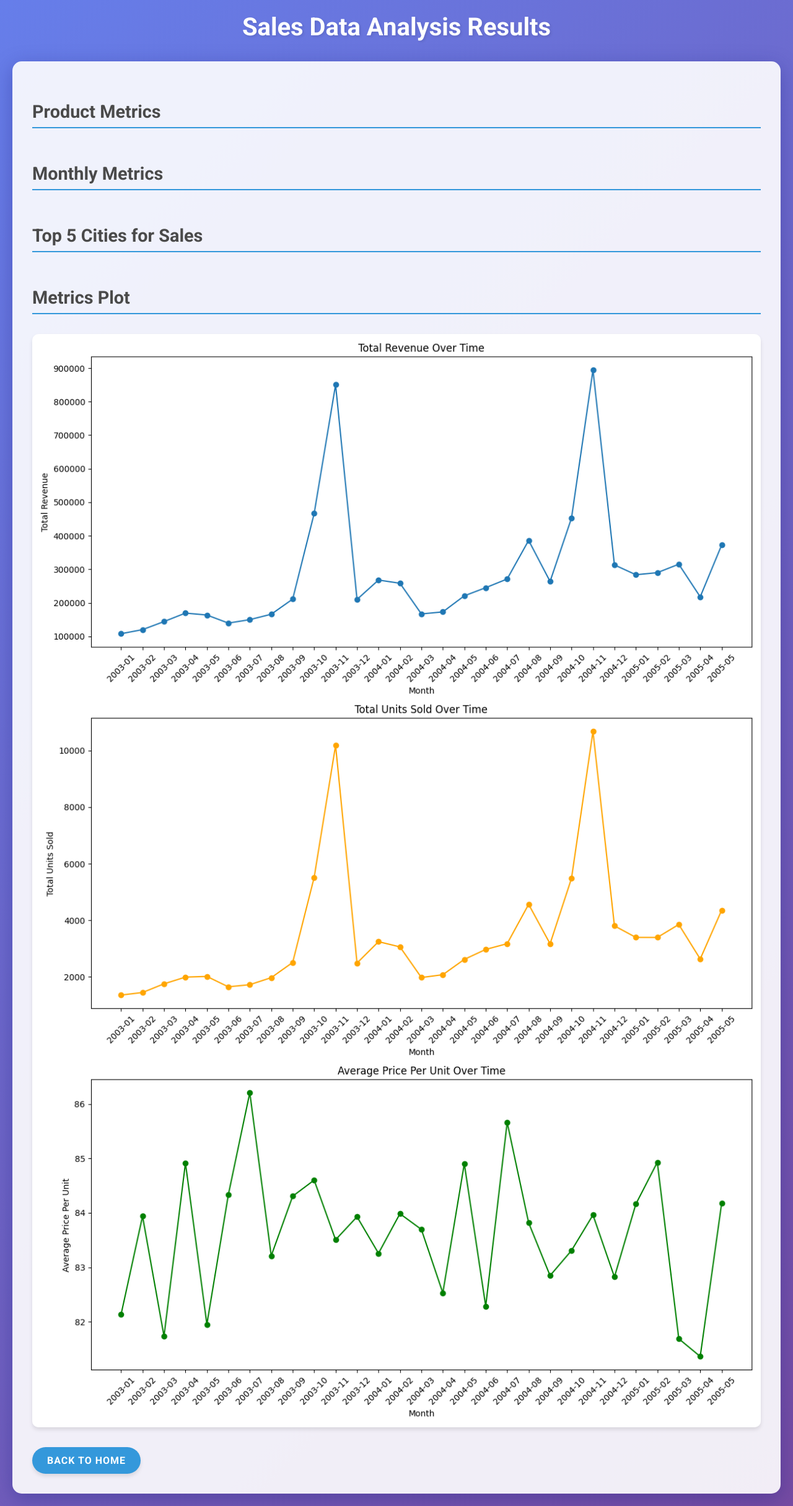
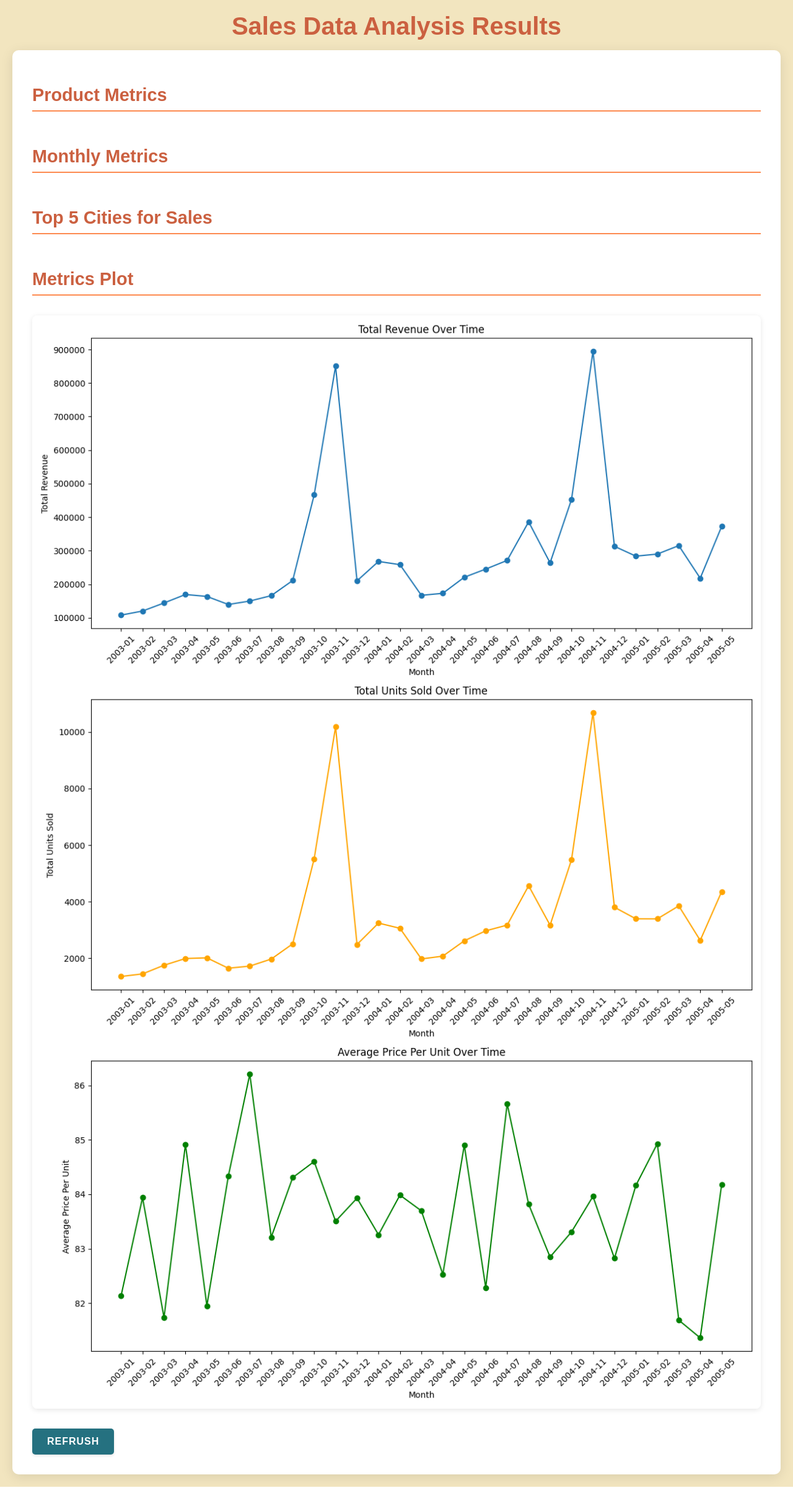
Before and after one commit to Danaboude/svu, a Flask app: template templates/analysis.html in a window 1280 px wide. Shown: the whole page at 62% size. After the commit the page ends 2399 px from the top, so only its background shows below. Run offline with Flask 2, Linux system fonts and the light colour scheme; the template is opened without the code that fills it, so the values that code supplies are empty.

Commit message:
adding files

```diff
--- a/app.py
+++ b/app.py
@@ -29,11 +29,8 @@ def load_and_clean_data():
 
 data = load_and_clean_data()
 
+
 @app.route('/')
-def index():
-    return render_template('index.html')
-
-@app.route('/analyze')
 def analyze():
     try:
         if data is None:
--- a/templates/analysis.html
+++ b/templates/analysis.html
@@ -7,83 +7,93 @@
     <link href="https://fonts.googleapis.com/css2?family=Roboto:wght@300;400;700&display=swap" rel="stylesheet">
     <style>
     body {
-            font-family: 'Roboto', sans-serif;
-            background: linear-gradient(135deg, #667eea 0%, #764ba2 100%);
+    font-family: 'Arial', sans-serif; /* Font choice */
+    background-color: #F2E5BF; /* Soft beige background */
     margin: 0;
     padding: 20px;
-            color: #333;
+    color: #257180; /* Teal text for contrast */
 }
+
 .container {
     max-width: 1200px;
     margin: 0 auto;
-            background: rgba(255, 255, 255, 0.9);
+    background: white; /* White background for the container */
     padding: 2rem;
-            border-radius: 15px;
-            box-shadow: 0 8px 32px 0 rgba(31, 38, 135, 0.37);
+    border-radius: 10px; /* Rounded corners */
+    box-shadow: 0 4px 20px rgba(0, 0, 0, 0.1); /* Soft shadow for depth */
 }
+
 h1, h2 {
-            color: #4a4a4a;
+    color: #CB6040; /* Dark coral for headers */
     margin-top: 0;
 }
+
 h1 {
-            font-size: 2.5rem;
+    font-size: 2.5rem; /* Main heading size */
     text-align: center;
-            margin-bottom: 2rem;
-            color: #ffffff;
-            text-shadow: 2px 2px 4px rgba(0,0,0,0.1);
+    margin-bottom: 1rem;
 }
+
 h2 {
-            font-size: 1.8rem;
-            margin-top: 2rem;
-            border-bottom: 2px solid #3498db;
+    font-size: 1.8rem; /* Subheading size */
+    margin-top: 1.5rem;
+    border-bottom: 2px solid #FD8B51; /* Coral border for subheadings */
     padding-bottom: 0.5rem;
 }
+
 .data-table {
     overflow-x: auto;
     margin-bottom: 2rem;
 }
+
 table {
     width: 100%;
     border-collapse: collapse;
     margin-top: 1rem;
 }
+
 th, td {
-            padding: 12px;
+    padding: 15px; /* Padding for table cells */
     text-align: left;
-            border-bottom: 1px solid #ddd;
+    border-bottom: 1px solid #CB6040; /* Dark coral border for table rows */
 }
+
 th {
-            background-color: #3498db;
-            color: white;
+    background-color: #FD8B51; /* Coral background for table header */
+    color: white; /* White text for contrast */
 }
+
 tr:nth-child(even) {
-            background-color: #f2f2f2;
+    background-color: #F2E5BF; /* Soft beige for alternating rows */
 }
+
 img {
     max-width: 100%;
     height: auto;
     display: block;
     margin: 2rem auto;
-            border-radius: 10px;
-            box-shadow: 0 4px 6px rgba(0,0,0,0.1);
+    border-radius: 8px; /* Slight rounding for images */
+    box-shadow: 0 2px 8px rgba(0, 0, 0, 0.1); /* Subtle shadow for images */
 }
+
 .btn {
     display: inline-block;
-            padding: 12px 24px;
-            background: #3498db;
-            color: white;
+    padding: 12px 24px; /* Button size */
+    background: #257180; /* Teal background for buttons */
+    color: white; /* White text */
     text-decoration: none;
-            border-radius: 30px;
+    border-radius: 5px; /* Rounded corners for buttons */
     font-weight: bold;
     text-transform: uppercase;
     letter-spacing: 1px;
     transition: all 0.3s ease;
-            box-shadow: 0 4px 6px rgba(0,0,0,0.1);
+    box-shadow: 0 2px 4px rgba(0, 0, 0, 0.1);
 }
+
 .btn:hover {
-            background: #2980b9;
+    background: #1f5e61; /* Darker teal on hover */
     transform: translateY(-2px);
-            box-shadow: 0 6px 8px rgba(0,0,0,0.15);
+    box-shadow: 0 4px 8px rgba(0, 0, 0, 0.2); /* Enhanced shadow on hover */
 }
     </style>
 </head>
@@ -101,7 +111,7 @@
         <div class="data-table">{{ top_cities|safe }}</div> <h2>Metrics Plot</h2>
         <img src="{{ url_for('static', filename='metrics_plot.png') }}" alt="Metrics Plot">
 
-        <a href="/" class="btn">Back to Home</a>
+        <a href="/" class="btn"><Ri:a>refrush</Ri:a></a>
     </div>
 </body>
 </html>
```
Also changed, not shown: templates/index.html (deleted, +0 -58 lines). Lines whose indentation alone changed are shown as unchanged.
